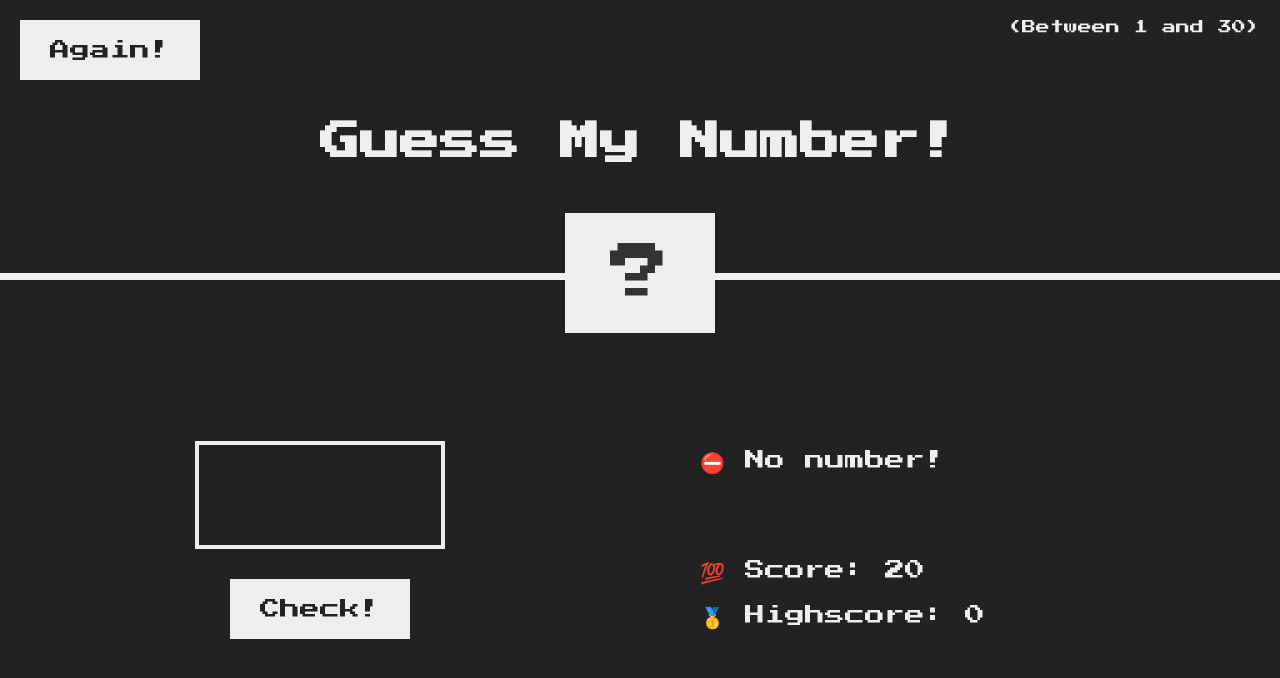
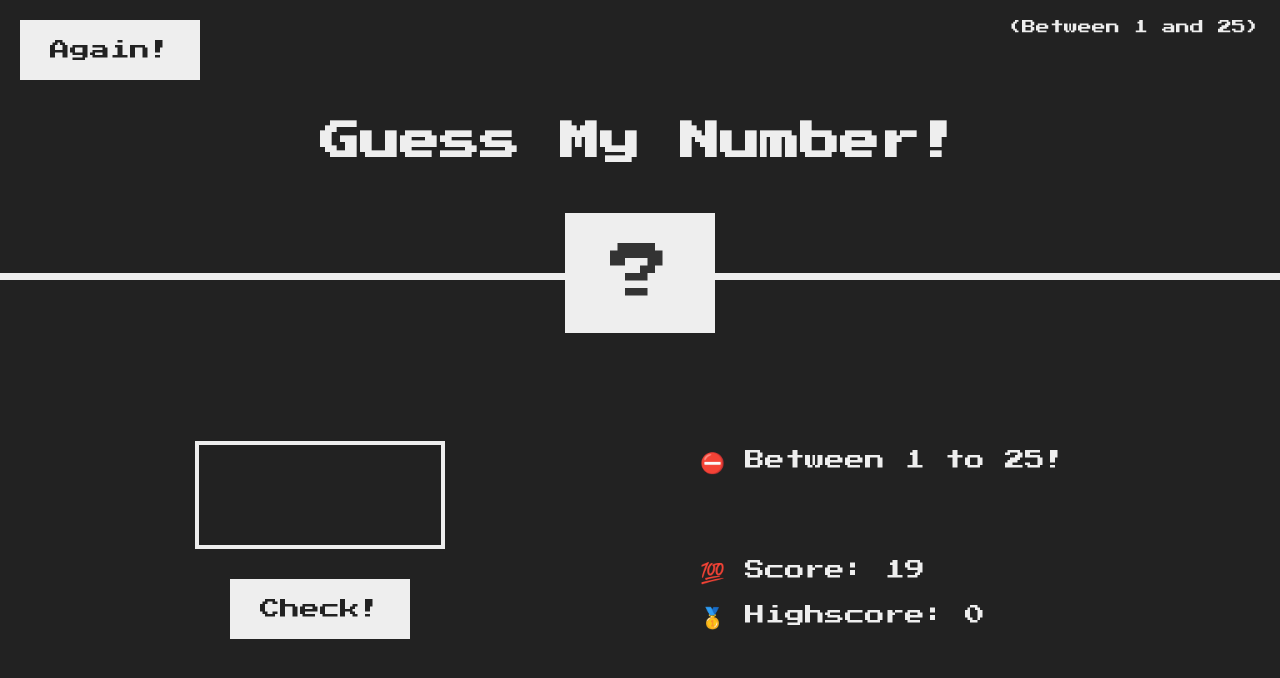
Before and after one commit to magni5scent/GuessTheGame, a plain HTML site: page index.html in a window 1280 px wide. Both pictures are taken after a click on the button "Check!". Drawn offline with Linux system fonts and the light colour scheme.

Commit message:
more difficult

```diff
--- a/index.html
+++ b/index.html
@@ -10,7 +10,7 @@
 <body>
     <header>
         <h1>Guess My Number!</h1>
-        <p class="between">(Between 1 and 30)</p>
+        <p class="between">(Between 1 and 25)</p>
         <button class="btn again">Again!</button>
         <div class="number">?</div>
     </header>
--- a/script.js
+++ b/script.js
@@ -5,7 +5,7 @@ const body = document.querySelector('body');
 const score = document.querySelector('.score')
 const number = document.querySelector('.number')
 
-let secretNumber = Math.trunc(Math.random() * 30) + 1;
+let secretNumber = Math.trunc(Math.random() * 25) + 1;
 let newScore = 20;
 let highscore = 0;
 
@@ -17,9 +17,12 @@ const displayMessage = function(message) {
 check.addEventListener('click', () => {
    const guess = Number(document.querySelector('.guess').value);
 
-   if(!guess) {
-      displayMessage("⛔ No number!");
-   } //When player doesnt input nothing
+
+   if(!guess || guess < 1 || guess > 25) {
+      displayMessage("⛔ Between 1 to 25!");
+      newScore--
+      score.textContent = newScore
+   } //When player doesnt input nothing or < or > than expected input
 
    else if(guess === secretNumber){
       displayMessage("🎉 Correct Number")
@@ -59,7 +62,7 @@ reset.addEventListener('click', () => {
    score.textContent = newScore
    displayMessage('Start guessing...');
    number.textContent = '?';
-   secretNumber = Math.trunc(Math.random() * 30) + 1;
+   secretNumber = Math.trunc(Math.random() * 25) + 1;
    document.querySelector('.guess').value = '';
    body.style.backgroundColor = '#222'
    number.style.width = '15rem'
```
